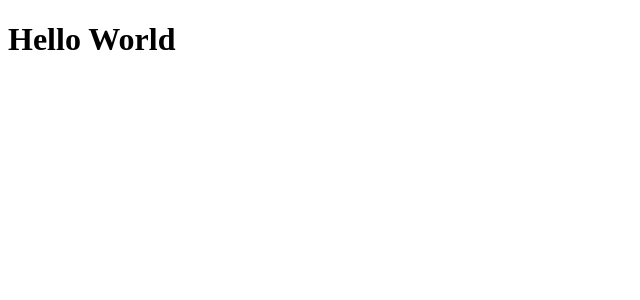
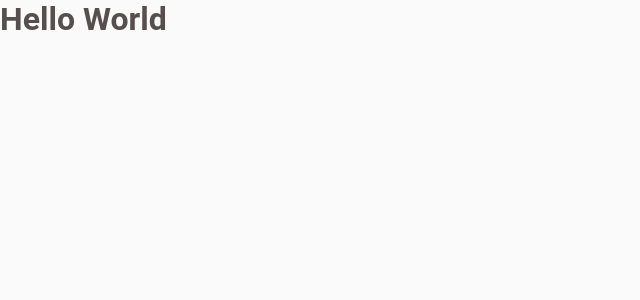
Before and after one commit to RafaelC77/ignite-react-coffee-delivery, a React (Vite) app: page / in a window 1280 px wide. Shown: the top 300 px of the page, without its empty margins (0-640 px from the left). Built offline with nearby package versions, Linux system fonts and the light colour scheme.

Commit message:
style: create global style

```diff
--- a/src/App.tsx
+++ b/src/App.tsx
@@ -1,3 +1,14 @@
+import { ThemeProvider } from "styled-components";
+
+import { GlobalStyle } from "./styles/global";
+import { defaultTheme } from "./styles/themes/default";
+
 export function App() {
-  return <h1>Hello World</h1>;
+  return (
+    <ThemeProvider theme={defaultTheme}>
+      <h1>Hello World</h1>
+
+      <GlobalStyle />
+    </ThemeProvider>
+  );
 }
--- /dev/null
+++ b/src/styles/global.ts
@@ -0,0 +1,21 @@
+import { createGlobalStyle } from "styled-components";
+
+export const GlobalStyle = createGlobalStyle`
+* {
+    margin: 0;
+    padding: 0;
+    box-sizing: border-box;
+}
+
+body {
+    background-color: ${(props) => props.theme["background"]};
+    color: ${(props) => props.theme["base-text"]};
+    -webkit-font-smoothing: antialiased;
+}
+
+body, input, textarea, button {
+    font-family: "Roboto", sans-serif;
+    font-weight: 400;
+    font-size: 1rem;
+}
+`;
```
